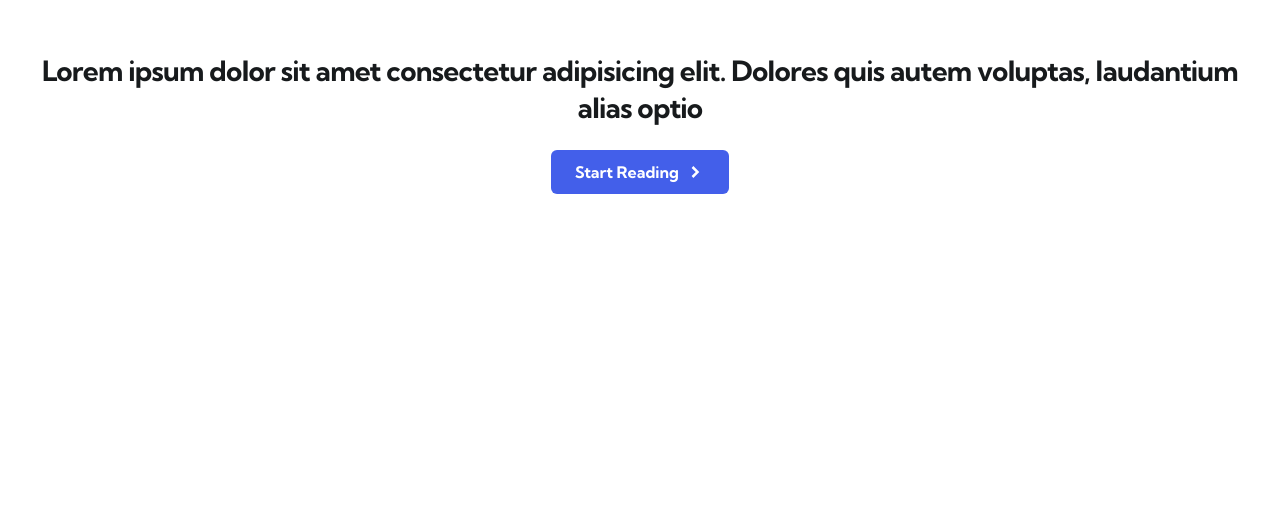
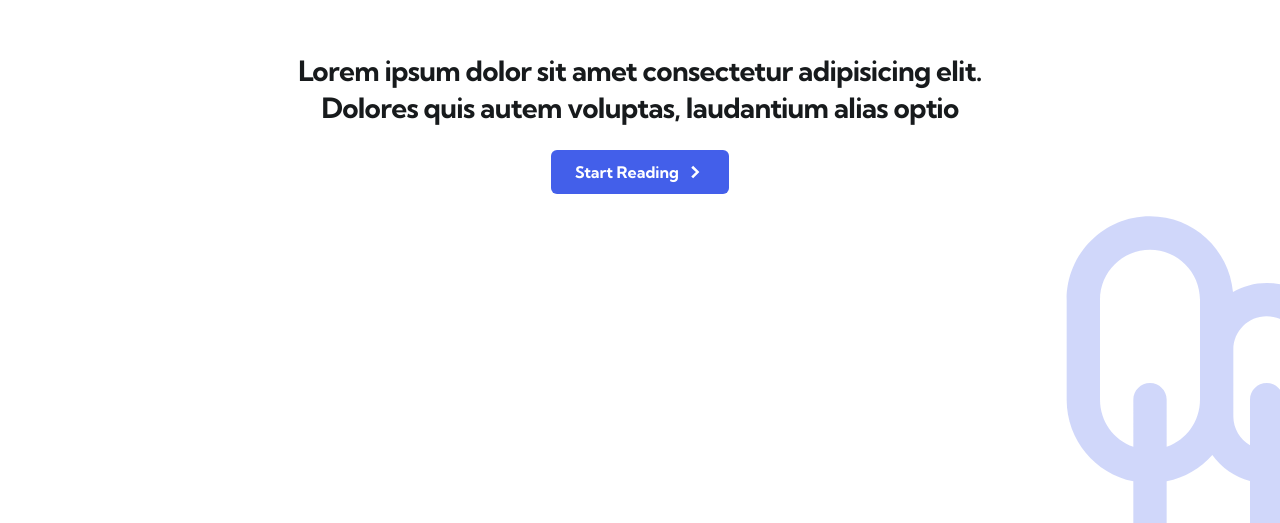
Before and after one commit to badalsaibo/read-ramayana, a Next.js app: page / in a window 1280 px wide. Shown: the part 277-800 px from the top of the page. Built offline with nearby package versions, Linux system fonts and the light colour scheme.

Commit message:
feat: navigation and index page

```diff
--- a/src/components/Breadcrumbs/Breadcrumbs.tsx
+++ b/src/components/Breadcrumbs/Breadcrumbs.tsx
@@ -1,9 +1,9 @@
 import { styled, useTheme } from '@mui/joy';
 import JoyBreadcrumbs from '@mui/joy/Breadcrumbs';
-import ChevronRightCircle from 'icons/ChevronRightCircle';
 import JoyLink from '@mui/joy/Link';
 import Link from 'next/link';
 import { useRouter } from 'next/router';
+import { GoChevronRight } from 'react-icons/go';
 
 interface IBreadcrumbsData {
   text: string;
@@ -32,7 +32,7 @@ const Breadcrumbs = () => {
   const breadcrumbs = [{ text: 'home', url: '/' }, ...pathArray];
 
   return (
-    <StyledBreadcrumbs separator={<ChevronRightCircle size={14} color={theme.vars.palette.neutral[500]} />}>
+    <StyledBreadcrumbs separator={<GoChevronRight size={14} color={theme.vars.palette.neutral[500]} />}>
       {breadcrumbs.map(({ text, url }) => (
         <JoyLink component={Link} key={text} href={url} underline="hover" color="neutral">
           {text}
--- a/src/components/Layout/Layout.tsx
+++ b/src/components/Layout/Layout.tsx
@@ -1,6 +1,7 @@
 import { styled } from '@mui/joy';
 import Stack from '@mui/joy/Stack';
 import Breadcrumbs from 'components/Breadcrumbs';
+import NavigationBar from 'components/NavigationBar';
 import { useRouter } from 'next/router';
 
 type TLayoutProps = {
@@ -20,6 +21,7 @@ const Layout = ({ children }: TLayoutProps) => {
   return (
     <Container>
       {!isRootRoute && <Breadcrumbs />}
+      {!isRootRoute && <NavigationBar />}
       {children}
     </Container>
   );
--- /dev/null
+++ b/src/components/NavigationBar/NavigationBar.tsx
@@ -0,0 +1,33 @@
+import Stack from '@mui/joy/Stack';
+import IconButton from '@mui/joy/IconButton';
+import { RiHome6Line } from 'react-icons/ri';
+import { FiChevronLeft } from 'react-icons/fi';
+import { HiOutlineBookOpen } from 'react-icons/hi';
+import Link from 'next/link';
+import { useRouter } from 'next/router';
+
+const NavigationBar = () => {
+  const router = useRouter();
+
+  const handleBackClick = () => {
+    router.back();
+  };
+
+  return (
+    <Stack direction="row">
+      <IconButton variant="outlined" onClick={handleBackClick}>
+        <FiChevronLeft size={24} />
+      </IconButton>
+
+      <IconButton variant="outlined" component={Link} href="/">
+        <RiHome6Line size={24} />
+      </IconButton>
+
+      <IconButton variant="outlined" component={Link} href="/kanda">
+        <HiOutlineBookOpen size={24} />
+      </IconButton>
+    </Stack>
+  );
+};
+
+export default NavigationBar;
--- /dev/null
+++ b/src/components/NavigationBar/index.tsx
@@ -0,0 +1 @@
+export { default } from './NavigationBar';
--- a/src/icons/ChevronRightCircle.tsx
+++ /dev/null
@@ -1,18 +0,0 @@
-import { SvgProps } from './interface';
-
-const ChevronRightCircle = ({ size = 24, color }: SvgProps) => {
-  return (
-    <svg
-      xmlns="http://www.w3.org/2000/svg"
-      width={size}
-      height={size}
-      viewBox="0 0 24 24"
-      fill="currentColor"
-      style={{ color }}
-    >
-      <path d="M10.061 19.061 17.121 12l-7.06-7.061-2.122 2.122L12.879 12l-4.94 4.939z"></path>
-    </svg>
-  );
-};
-
-export default ChevronRightCircle;
--- a/src/pages/_app.tsx
+++ b/src/pages/_app.tsx
@@ -13,6 +13,10 @@ const globalStyles = (
       'html, body, div#__next': {
         height: '100%',
       },
+      body: {
+        maxWidth: '768px',
+        margin: '0 auto',
+      },
     }}
   />
 );
@@ -20,10 +24,10 @@ const globalStyles = (
 export default function App({ Component, pageProps }: AppProps) {
   return (
     <CssVarsProvider theme={extendTheme(themeConfig)} defaultMode="system">
-      {globalStyles}
       <HydrationResolver>
         <Layout>
           <CssBaseline />
+          {globalStyles}
           <Component {...pageProps} />
         </Layout>
       </HydrationResolver>
--- a/src/pages/index.tsx
+++ b/src/pages/index.tsx
@@ -1,13 +1,19 @@
+import Link from 'next/link';
 import Head from 'next/head';
+
+import Box from '@mui/joy/Box';
+import Stack from '@mui/joy/Stack';
+import Button from '@mui/joy/Button';
 import Typography from '@mui/joy/Typography';
-import Button from '@mui/joy/Button';
-import Stack from '@mui/joy/Stack';
-import ChevronRightCircle from 'icons/ChevronRightCircle';
-import Link from 'next/link';
+import { styled, useTheme } from '@mui/joy/styles';
+
+import { CgTrees } from 'react-icons/cg';
+import { GoChevronRight } from 'react-icons/go';
 
 export default function Home() {
+  const theme = useTheme();
   return (
-    <Stack height="100%" justifyContent="center" alignItems="center" spacing={3}>
+    <Container spacing={3}>
       <Head>
         <title>Read Ramayana</title>
         <meta name="title" content="Read Ramayana" />
@@ -24,9 +30,26 @@ export default function Home() {
         {/* Immerse yourself in the timeless epic of Ramayana by reading it online */}
         Lorem ipsum dolor sit amet consectetur adipisicing elit. Dolores quis autem voluptas, laudantium alias optio
       </Typography>
-      <Button endDecorator={<ChevronRightCircle size={20} />} size="lg" component={Link} href="/kanda">
+      <Button endDecorator={<GoChevronRight size={20} />} size="lg" component={Link} href="/kanda">
         Start Reading
       </Button>
-    </Stack>
+      <BackgroundImage>
+        <CgTrees size={400} color={`hsla(${theme.vars.palette.primary.mainChannel} / 0.25)`} />
+      </BackgroundImage>
+    </Container>
   );
 }
+
+const Container = styled(Stack)(() => ({
+  height: '100%',
+  justifyContent: 'center',
+  alignItems: 'center',
+}));
+
+const BackgroundImage = styled(Box)(() => ({
+  position: 'fixed',
+  bottom: '0',
+  right: '0',
+  transform: 'translate(120px, 67px)',
+  zIndex: -1,
+}));
--- a/src/pages/kanda/[kanda]/index.tsx
+++ b/src/pages/kanda/[kanda]/index.tsx
@@ -21,7 +21,7 @@ const Kanda = ({ chapters }: TKandaProps) => {
   const { kanda } = router.query;
   return (
     <Stack spacing={2}>
-      <Typography level="h1">Chapters</Typography>
+      <Typography level="h1">Sargas</Typography>
       <Divider />
 
       <Stack>
```
